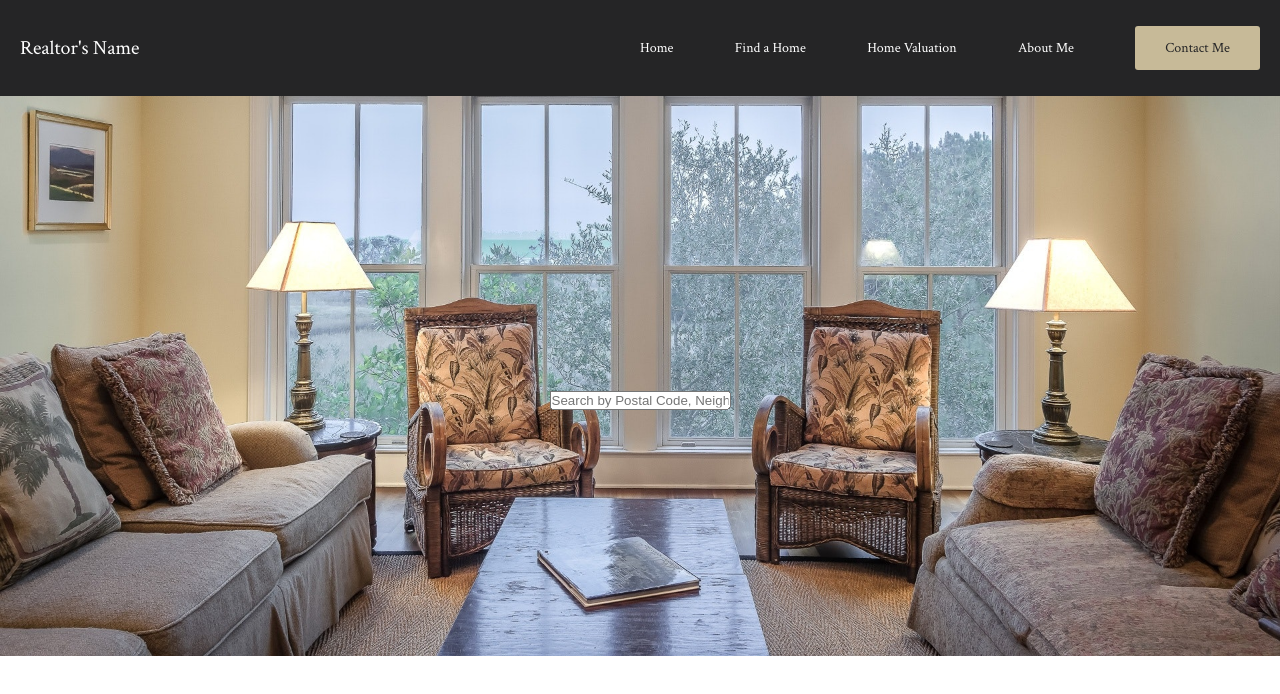
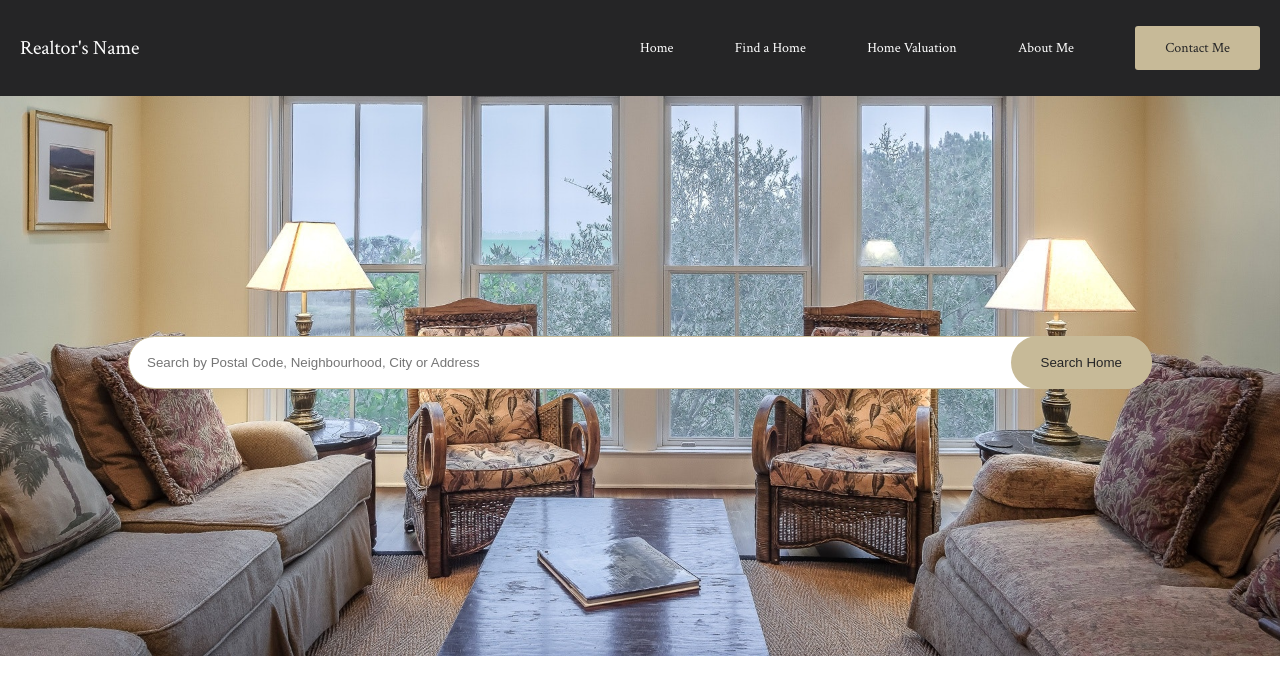
Before and after one commit to HarkiratVirdi/realtor-React, a React (Create React App) app: page / in a window 1280 px wide. Shown: the top 694 px of the page. Built offline with nearby package versions, Linux system fonts and the light colour scheme.

Commit message:
search made

```diff
--- a/src/components/Hero.js
+++ b/src/components/Hero.js
@@ -9,7 +9,10 @@ const Hero = () => {
 
             <div className="hero__search">
                 <form className="hero__search__form">
+                <div className="hero__inputs">
                     <input type="text" placeholder="Search by Postal Code, Neighbourhood, City or Address"/>
+                    <input type="submit" value="Search Home"/>
+                </div>
                 </form>
             </div>
         </div>
--- a/src/scss/_hero.scss
+++ b/src/scss/_hero.scss
@@ -16,9 +16,47 @@
 
 &__search__form{
     position: absolute;
-    top: 50%;
+    top: 42%;
+    width: 80%;
     left: 50%;
     transform: translate(-50%, -50%);
 }
 
+
+    &__inputs{
+        position: relative;
+        input:nth-of-type(1){
+        border-radius: 100px;
+        background-color: $white;
+        border: 1px solid $cta;
+        outline: none;
+        width: 100%;
+        position: absolute;
+        top: 0;
+        left: 0;
+        padding: 1.8rem;
+    }
+
+        input:nth-of-type(2)
+        {
+            background-color: $cta;
+            color: $black;
+            padding: 1.9rem 3rem;
+            cursor: pointer;
+            outline: none;
+            border: none;
+            border-radius: 100px;
+            right: 0;
+            position: absolute;
+            z-index: 1;
+            top: 0;
+
+            &:hover{
+                background-color:#d6c8a5;
+            }
+        }
+
 }
+
+
+}
```
Also changed, not shown: src/pexels-pixabay-277667.jpg (added).
